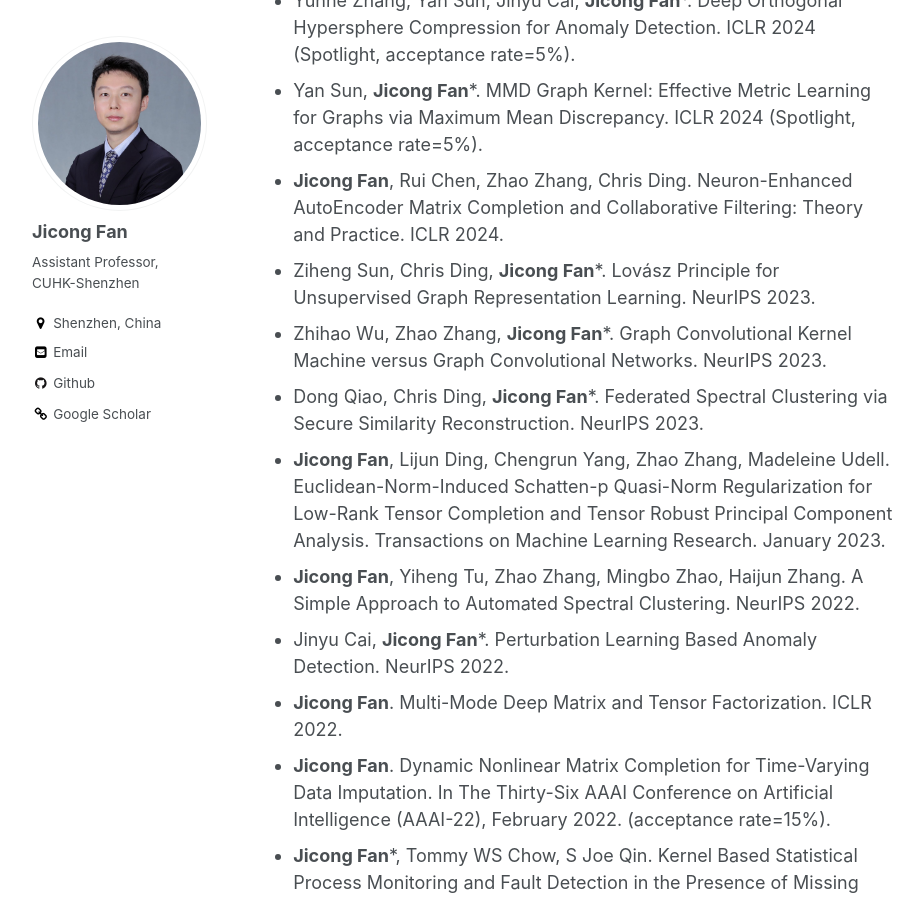
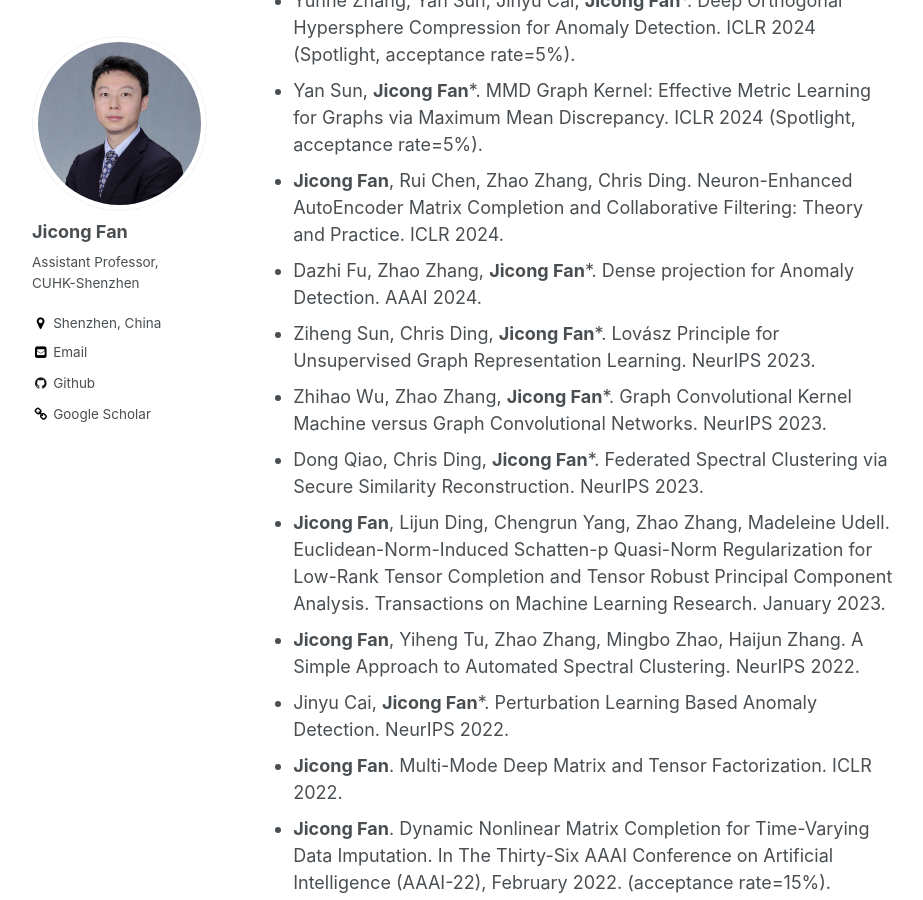
Before and after one commit to jicongfan/jicongfan.github.io, a Jekyll site: the page built from _pages/about.md, in a window 1280 px wide and 900 px high, scrolled down 1718 px. Shown: the whole window, without its empty margins (86-1009 px from the left). Built offline with Jekyll 4.4.1, drawn with Linux system fonts in a browser that asks for light colours.

Commit message:
Update about.md

```diff
--- a/_pages/about.md
+++ b/_pages/about.md
@@ -42,6 +42,7 @@ Selected Publications
 * Yunhe Zhang, Yan Sun, Jinyu Cai, <strong>Jicong Fan</strong>*. Deep Orthogonal Hypersphere Compression for Anomaly Detection. ICLR 2024 (Spotlight, acceptance rate=5%).
 * Yan Sun, <strong>Jicong Fan</strong>*. MMD Graph Kernel: Effective Metric Learning for Graphs via Maximum Mean Discrepancy. ICLR 2024 (Spotlight, acceptance rate=5%).
 * <strong>Jicong Fan</strong>, Rui Chen, Zhao Zhang, Chris Ding. Neuron-Enhanced AutoEncoder Matrix Completion and Collaborative Filtering: Theory and Practice. ICLR 2024.
+* Dazhi Fu, Zhao Zhang, <strong>Jicong Fan</strong>*. Dense projection for Anomaly Detection. AAAI 2024.
 * Ziheng Sun, Chris Ding, <strong>Jicong Fan</strong>*. Lovász Principle for Unsupervised Graph Representation Learning. NeurIPS 2023.
 * Zhihao Wu, Zhao Zhang, <strong>Jicong Fan</strong>*. Graph Convolutional Kernel Machine versus Graph Convolutional Networks. NeurIPS 2023.
 * Dong Qiao, Chris Ding, <strong>Jicong Fan</strong>*. Federated Spectral Clustering via Secure Similarity Reconstruction. NeurIPS 2023.
```
